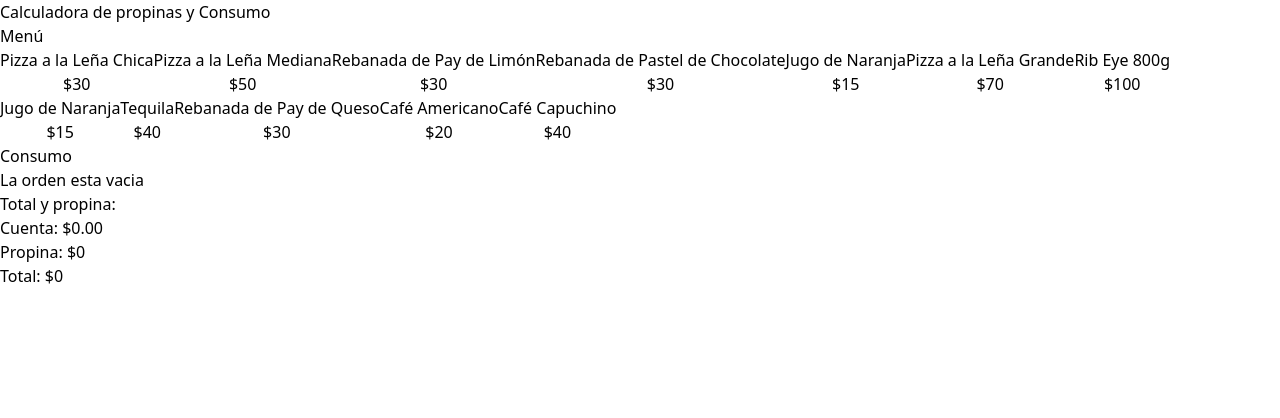
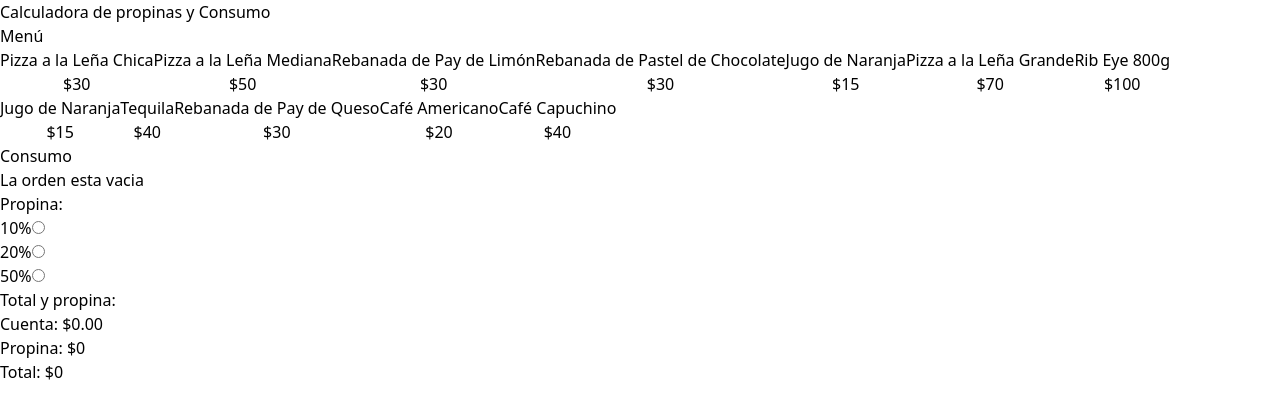
Before and after one commit to RicardoPayan/calculadora_propinas_typescript, a React (Vite) app: page / in a window 1280 px wide. Shown: the top 418 px of the page. Built offline with nearby package versions, Linux system fonts and the light colour scheme.

Commit message:
Componente para seleccionar el porcentaje de propina

```diff
--- a/src/App.tsx
+++ b/src/App.tsx
@@ -1,13 +1,15 @@
 import { MenuItem } from './components/MenuItem'
 import OrderContent from './components/OrderContent'
 import OrderTotal from './components/OrderTotal'
+import TipPercentage from './components/TipPercentage'
 import {menuItems} from './data/db'
 import useOrder from './hooks/useOrder'
 
 function App() {
 
-  const {order,addItem, removeItem} = useOrder()
+  const {order,addItem, removeItem, tip, setTip} = useOrder()
 
+  console.log(tip)
   return (
     <>
       <header className="bg-teal-400 py-5">
@@ -36,6 +38,11 @@ function App() {
                 removeItem={removeItem}
               />
 
+              <TipPercentage
+                setTip={setTip}
+              />
+
+
               <OrderTotal
                 order={order}
               />
--- /dev/null
+++ b/src/components/TipPercentage.tsx
@@ -0,0 +1,49 @@
+type TipPercentageProps = {
+    setTip : React.Dispatch<React.SetStateAction<number>>
+}
+
+const tipOptions = [
+    {
+      id: 'tip-10',
+      value: .10,
+      label: '10%'
+    },
+    {
+      id: 'tip-20',
+      value: .20,
+      label: '20%'
+    },
+    {
+      id: 'tip-50',
+      value: .50,
+      label: '50%'
+    },
+]
+
+
+export default function TipPercentage({setTip} : TipPercentageProps) {
+  return (
+    <div>
+        <h3 className="font-black text-2xl">Propina:</h3>
+
+        <form>
+            {tipOptions.map(tip => (
+                <div key={tip.id} className="flex gap-2">
+                    <label htmlFor={tip.id}>{tip.label}</label>
+
+                    <input
+                        id={tip.id}
+                        type="radio"
+                        name="tip"
+                        value={tip.value}
+                        onChange={e => setTip(+e.target.value)}
+                    />
+
+                </div>
+            ))}
+
+
+        </form>
+    </div>
+  )
+}
--- a/src/hooks/useOrder.ts
+++ b/src/hooks/useOrder.ts
@@ -3,6 +3,7 @@ import type { MenuItems, OrderItem } from "../types"
 
 export default function useOrder(){
     const[order,setOrder]=useState<OrderItem[]>([])
+    const [tip, setTip] = useState(0)
 
 
     const addItem=(item : MenuItems)=>{
@@ -29,6 +30,8 @@ export default function useOrder(){
 
     return{
         order,
+        tip,
+        setTip,
         addItem,
         removeItem
     }
```
